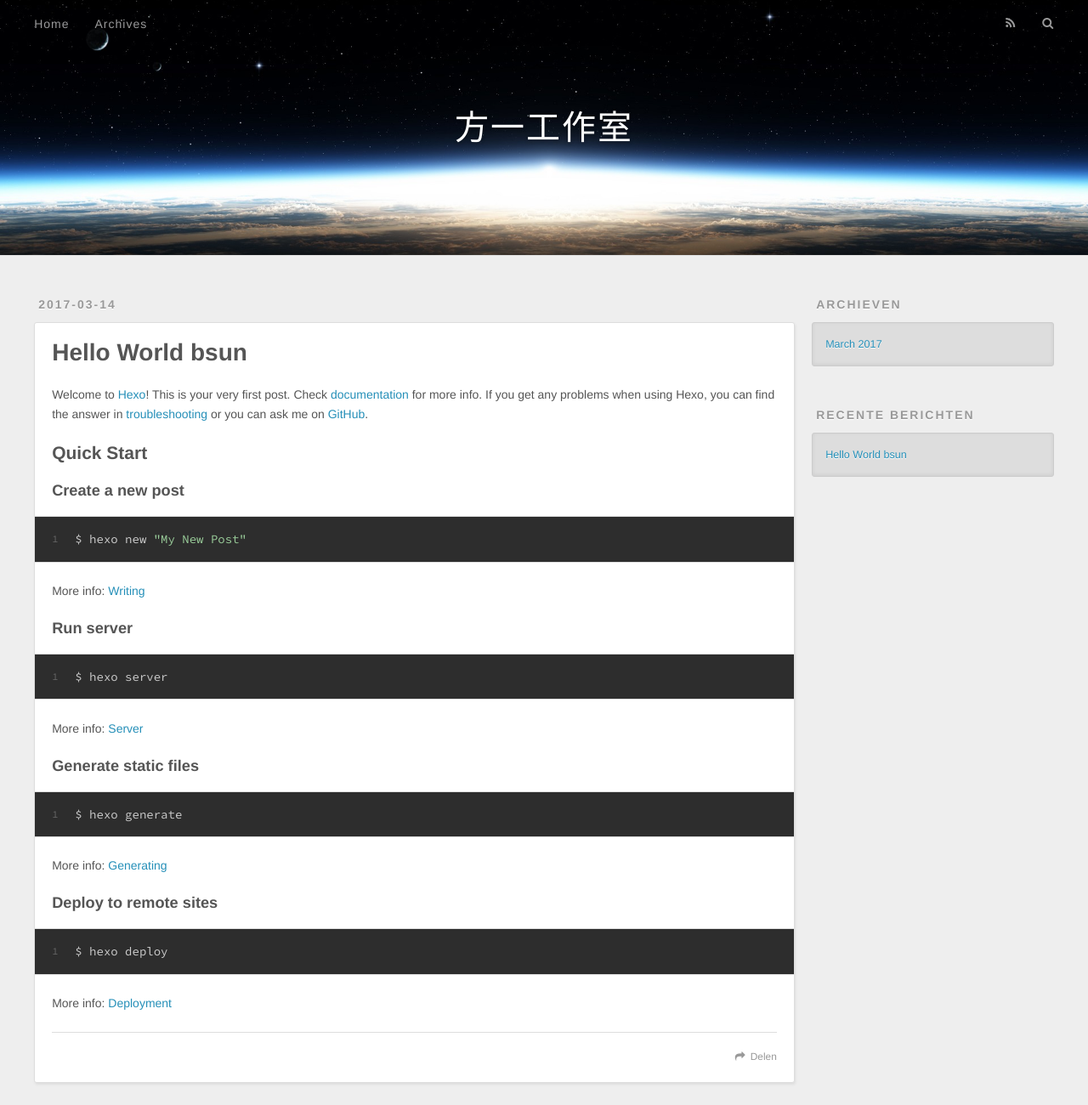
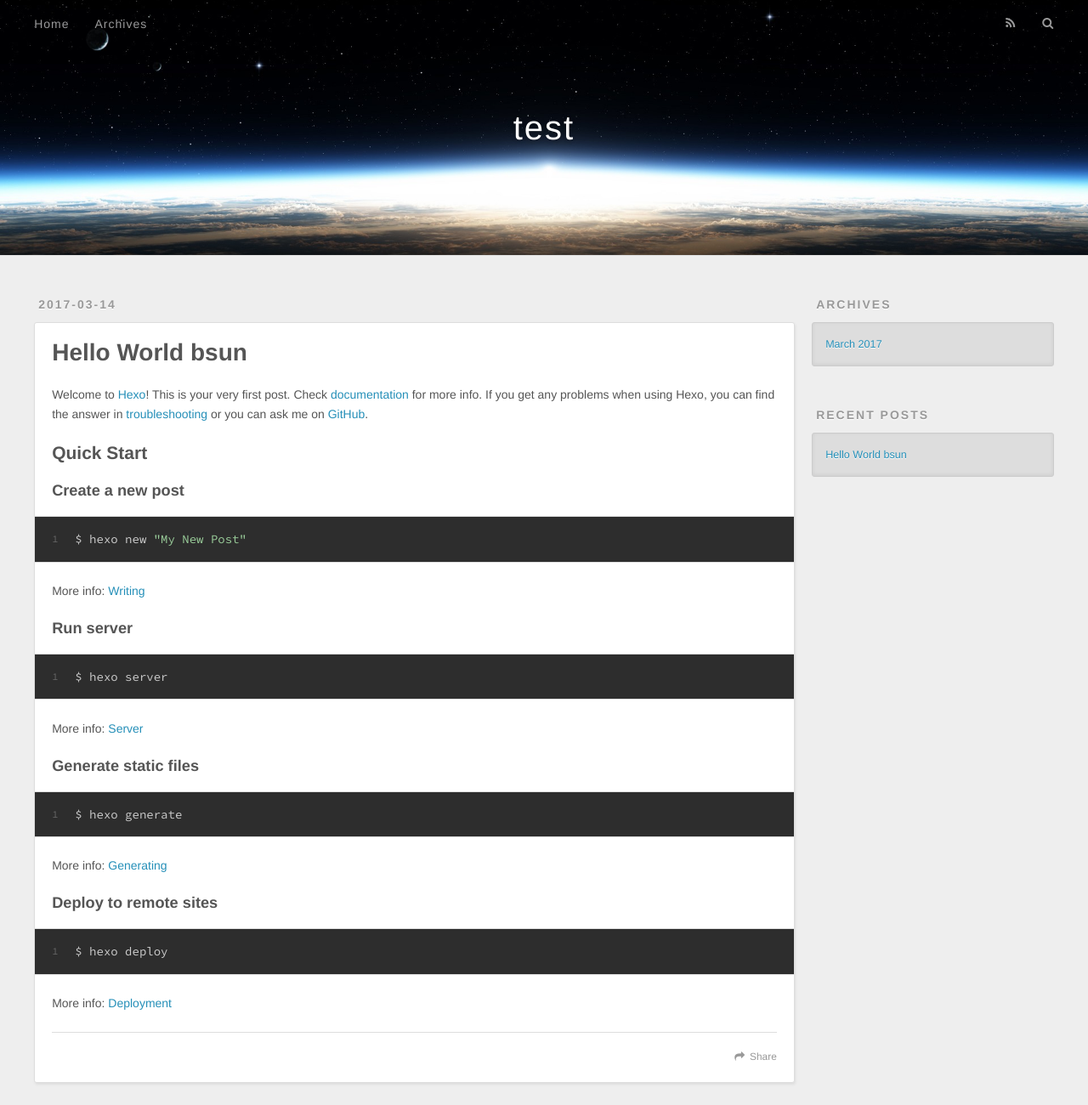
Before and after one commit to bsunxl/bsunxl.github.io, a plain HTML site: page index.html in a window 1280 px wide. Shown: the top 1300 px of the page at 85% size. Drawn offline with nearby package versions, Linux system fonts and the light colour scheme.

Commit message:
Site updated: 2017-03-14 10:05:47

```diff
--- a/index.html
+++ b/index.html
@@ -3,16 +3,16 @@
 <head>
   <meta charset="utf-8">
 
-  <title>方一工作室</title>
+  <title>test</title>
   <meta name="viewport" content="width=device-width, initial-scale=1, maximum-scale=1">
   <meta property="og:type" content="website">
-<meta property="og:title" content="方一工作室">
+<meta property="og:title" content="test">
 <meta property="og:url" content="http://yoursite.com/index.html">
-<meta property="og:site_name" content="方一工作室">
+<meta property="og:site_name" content="test">
 <meta name="twitter:card" content="summary">
-<meta name="twitter:title" content="方一工作室">
+<meta name="twitter:title" content="test">
 
-    <link rel="alternate" href="/atom.xml" title="方一工作室" type="application/atom+xml">
+    <link rel="alternate" href="/atom.xml" title="test" type="application/atom+xml">
 
 
     <link rel="icon" href="/favicon.png">
@@ -33,7 +33,7 @@
   <div id="header-outer" class="outer">
     <div id="header-title" class="inner">
       <h1 id="logo-wrap">
-        <a href="/" id="logo">方一工作室</a>
+        <a href="/" id="logo">test</a>
       </h1>
 
     </div>
@@ -50,7 +50,7 @@
 
           <a id="nav-rss-link" class="nav-icon" href="/atom.xml" title="RSS Feed"></a>
 
-        <a id="nav-search-btn" class="nav-icon" title="Zoeken"></a>
+        <a id="nav-search-btn" class="nav-icon" title="Search"></a>
       </nav>
       <div id="search-form-wrap">
         <form action="//google.com/search" method="get" accept-charset="UTF-8" class="search-form"><input type="search" name="q" results="0" class="search-form-input" placeholder="Search"><button type="submit" class="search-form-submit">&#xF002;</button><input type="hidden" name="sitesearch" value="http://yoursite.com"></form>
@@ -96,7 +96,7 @@
 
     </div>
     <footer class="article-footer">
-      <a data-url="http://yoursite.com/2017/03/14/hello-world/" data-id="cj08sesiv000050pq7qrrm70g" class="article-share-link">Delen</a>
+      <a data-url="http://yoursite.com/2017/03/14/hello-world/" data-id="cj08wbjtb0000e8pqa399f9v6" class="article-share-link">Share</a>
 
 
     </footer>
@@ -121,7 +121,7 @@
 
 
   <div class="widget-wrap">
-    <h3 class="widget-title">Archieven</h3>
+    <h3 class="widget-title">Archives</h3>
     <div class="widget">
       <ul class="archive-list"><li class="archive-list-item"><a class="archive-list-link" href="/archives/2017/03/">March 2017</a></li></ul>
     </div>
@@ -131,7 +131,7 @@
 
 
   <div class="widget-wrap">
-    <h3 class="widget-title">Recente berichten</h3>
+    <h3 class="widget-title">Recent Posts</h3>
     <div class="widget">
       <ul>
 
```
Also changed, not shown: 2017/03/14/hello-world/index.html (+8 -8 lines), archives/2017/03/index.html (+9 -9 lines), archives/2017/index.html (+9 -9 lines), archives/index.html (+9 -9 lines).
